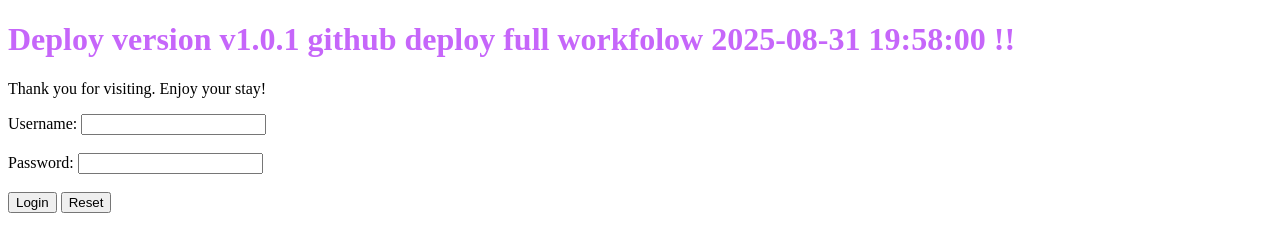
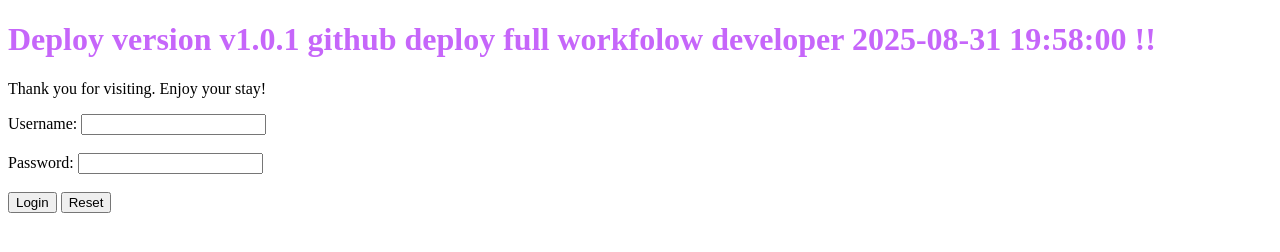
Before and after one commit to huutk97/nodejs-random-color-20250819, a website: page public/index.html in a window 1280 px wide. Drawn offline with Linux system fonts and the light colour scheme.

Commit message:
init branch develop

```diff
--- a/public/index.html
+++ b/public/index.html
@@ -7,7 +7,7 @@
 </head>
 
 <body>
-    <h1 id="welcome" style="color: #C666FA;">Deploy version v1.0.1 github deploy full workfolow 2025-08-31 19:58:00 !!</h1>
+    <h1 id="welcome" style="color: #C666FA;">Deploy version v1.0.1 github deploy full workfolow developer  2025-08-31 19:58:00 !!</h1>
     <p>Thank you for visiting. Enjoy your stay!</p>
 
     <form action="/api/login" method="POST">
```
